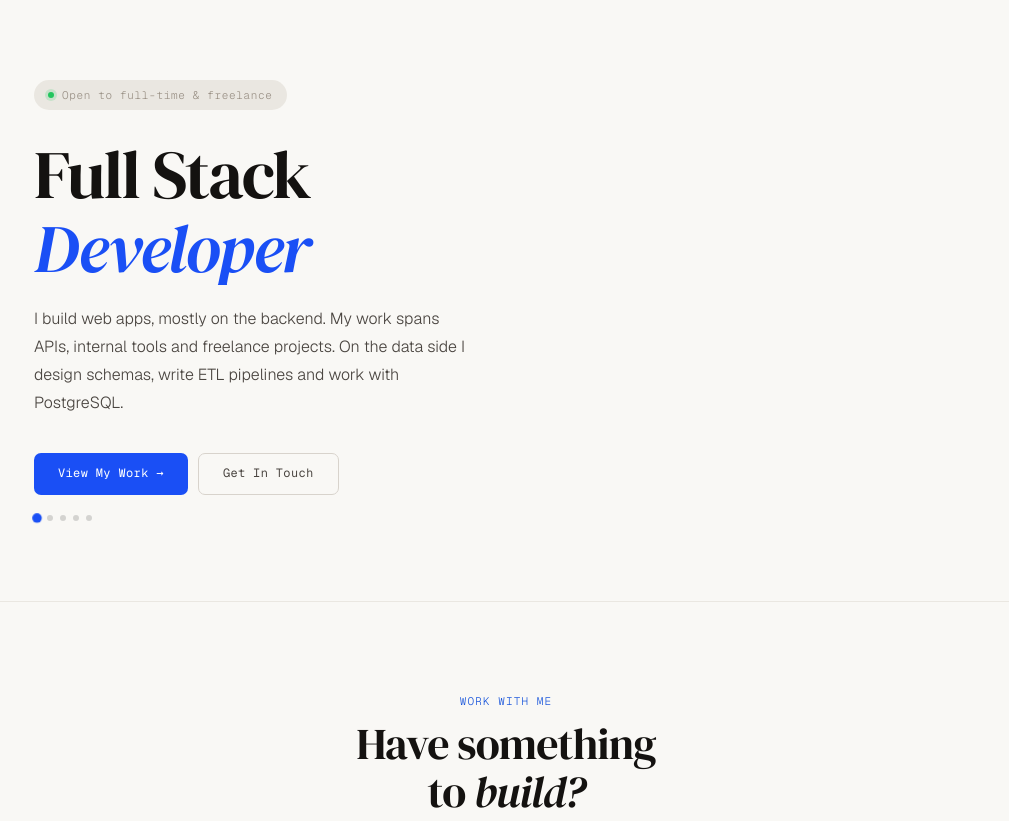
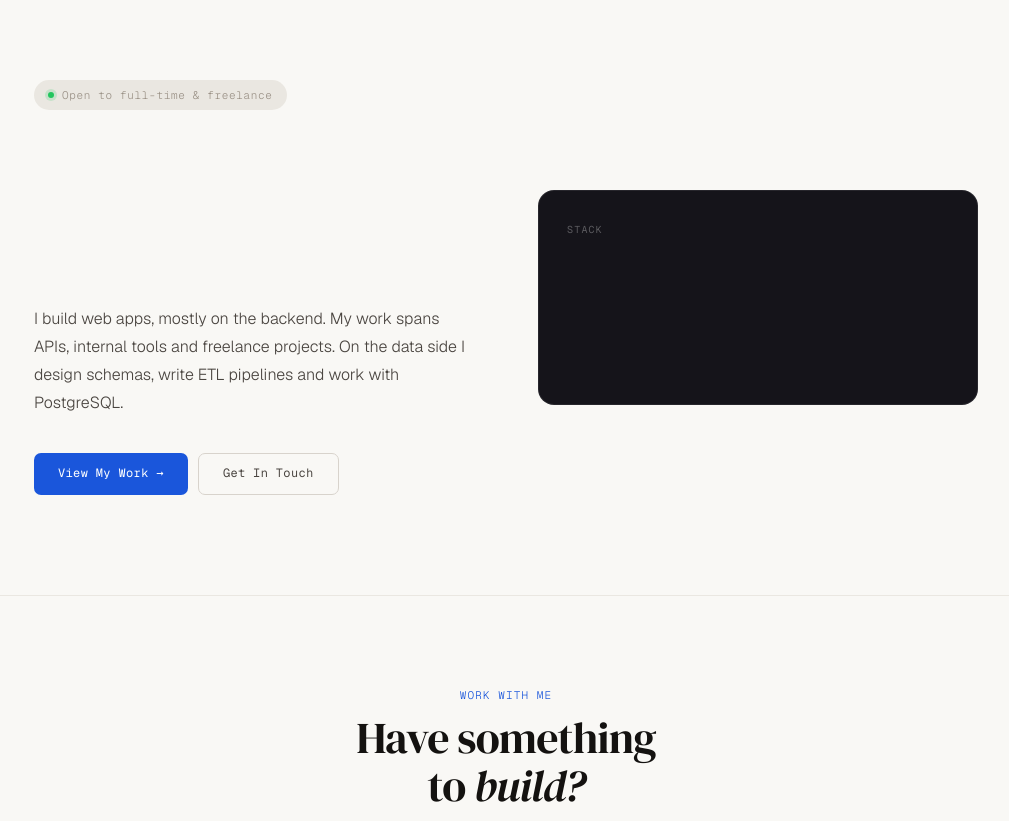
Before and after one commit to KyryloBublii/digital-cv, a Flask app: page / in a window 1280 px wide. Shown: the part 60-881 px from the top of the page, without its empty margins (134-1143 px from the left). Run offline with Flask 3, Linux system fonts and the light colour scheme.

Commit message:
add stack card

```diff
--- a/static/css/custom.css
+++ b/static/css/custom.css
@@ -169,6 +169,81 @@
 .hero-dot.active { transform: scale(1.6); }
 
 #hero-cta { transition: background 0.5s ease; }
+
+/* ═══════════════════════════════════════════════
+   HERO — stack card
+═══════════════════════════════════════════════ */
+.stack-card {
+  background: #15141a;
+  border: 1px solid rgba(255, 255, 255, 0.08);
+  border-radius: var(--radius-lg);
+  overflow: hidden;
+  height: 100%;
+  display: flex;
+  flex-direction: column;
+}
+.stack-card-bar {
+  height: 3px;
+  width: 100%;
+  flex-shrink: 0;
+  transition: background 0.5s ease;
+}
+.stack-card-inner {
+  padding: 28px;
+  flex: 1;
+  display: flex;
+  flex-direction: column;
+  gap: 18px;
+}
+.stack-label {
+  font-family: var(--fm);
+  font-size: 10px;
+  font-weight: 400;
+  letter-spacing: 0.12em;
+  text-transform: uppercase;
+  color: rgba(255, 255, 255, 0.3);
+}
+.stack-chips-wrap {
+  position: relative;
+  flex: 1;
+  min-height: 120px;
+}
+.stack-chips-group {
+  position: absolute;
+  top: 0; left: 0;
+  display: flex;
+  flex-wrap: wrap;
+  gap: 8px;
+  opacity: 0;
+  transform: translateY(12px);
+  transition: opacity 0.4s ease, transform 0.4s ease;
+}
+.stack-chips-group.active {
+  opacity: 1;
+  transform: translateY(0);
+}
+.stack-chips-group.exit {
+  opacity: 0;
+  transform: translateY(-12px);
+  transition: opacity 0.35s ease, transform 0.35s ease;
+}
+.stack-chip {
+  font-family: var(--fm);
+  font-size: 11px;
+  font-weight: 300;
+  letter-spacing: 0.02em;
+  color: rgba(255, 255, 255, 0.45);
+  background: rgba(255, 255, 255, 0.06);
+  border: 1px solid rgba(255, 255, 255, 0.08);
+  padding: 5px 11px;
+  border-radius: 6px;
+}
+.stack-chip.primary {
+  color: rgba(255, 255, 255, 0.88);
+  background: rgba(255, 255, 255, 0.1);
+  border-color: rgba(255, 255, 255, 0.15);
+  font-weight: 400;
+}
 
 /* ═══════════════════════════════════════════════
    HERO
@@ -884,6 +959,7 @@
     padding: 60px 0;
   }
   .hero-right { display: none; }
+  .stack-card { display: none; }
 
   /* Sections */
   .s { padding: 64px 0; }
--- a/templates/index.html
+++ b/templates/index.html
@@ -12,43 +12,27 @@
           <span class="status-dot"></span>
           Open to full-time &amp; freelance
         </div>
-        <div class="hero-title-block" id="hero-title-block">
-          <div class="hero-title-slide active" data-idx="0">
-            <span class="hero-title-line1">Full Stack</span>
-            <em class="hero-title-line2" style="color:#1a4ff5">Developer</em>
-          </div>
-          <div class="hero-title-slide" data-idx="1">
-            <span class="hero-title-line1">Data</span>
-            <em class="hero-title-line2" style="color:#0f6e56">Engineer</em>
-          </div>
-          <div class="hero-title-slide" data-idx="2">
-            <span class="hero-title-line1">Backend</span>
-            <em class="hero-title-line2" style="color:#7f77dd">Developer</em>
-          </div>
-          <div class="hero-title-slide" data-idx="3">
-            <span class="hero-title-line1">Python</span>
-            <em class="hero-title-line2" style="color:#ba7517">Developer</em>
-          </div>
-          <div class="hero-title-slide" data-idx="4">
-            <span class="hero-title-line1">Java</span>
-            <em class="hero-title-line2" style="color:#a32d2d">Developer</em>
-          </div>
-        </div>
+        <div class="hero-title-block" id="hero-title-block"></div>
         <p class="hero-desc">
           I build web apps, mostly on the backend. My work spans APIs, internal tools and freelance projects. On the data side I design schemas, write ETL pipelines and work with PostgreSQL.
         </p>
         <div class="hero-btns">
-          <a href="{{ url_for('projects') }}" class="btn-primary" id="hero-cta" style="background:#1a4ff5">View My Work →</a>
+          <a href="{{ url_for('projects') }}" class="btn-primary" id="hero-cta">View My Work →</a>
           <a href="{{ url_for('contact') }}"  class="btn-ghost">Get In Touch</a>
         </div>
-        <div class="hero-dots" id="hero-dots">
-          <span class="hero-dot active" style="background:#1a4ff5"></span>
-          <span class="hero-dot"></span>
-          <span class="hero-dot"></span>
-          <span class="hero-dot"></span>
-          <span class="hero-dot"></span>
+        <div class="hero-dots" id="hero-dots"></div>
+      </div>
+
+      <div class="hero-right">
+        <div class="stack-card" id="stack-card">
+          <div class="stack-card-bar" id="stack-card-bar"></div>
+          <div class="stack-card-inner">
+            <div class="stack-label">Stack</div>
+            <div class="stack-chips-wrap" id="stack-chips-wrap"></div>
+          </div>
         </div>
       </div>
+
     </div>
   </div>
 </section>
@@ -115,13 +99,54 @@
   </div>
 </section>
 
-<script>
-(function () {
-  const colors = ['#1a4ff5', '#0f6e56', '#7f77dd', '#ba7517', '#a32d2d'];
-  const slides = document.querySelectorAll('#hero-title-block .hero-title-slide');
-  const dots   = document.querySelectorAll('#hero-dots .hero-dot');
-  const cta    = document.getElementById('hero-cta');
-  let current  = 0;
+<script type="module">
+  import { roles } from "{{ url_for('static', filename='js/roles.js') }}";
+
+  // ── Build title slides ────────────────────────────────────────
+  const titleBlock = document.getElementById('hero-title-block');
+  roles.forEach((role, i) => {
+    const slide = document.createElement('div');
+    slide.className = 'hero-title-slide' + (i === 0 ? ' active' : '');
+    slide.dataset.idx = i;
+    slide.innerHTML = `<span class="hero-title-line1">${role.title[0]}</span>
+                       <em class="hero-title-line2" style="color:${role.color}">${role.title[1]}</em>`;
+    titleBlock.appendChild(slide);
+  });
+
+  // ── Build dots ────────────────────────────────────────────────
+  const dotsEl = document.getElementById('hero-dots');
+  roles.forEach((role, i) => {
+    const dot = document.createElement('span');
+    dot.className = 'hero-dot' + (i === 0 ? ' active' : '');
+    dot.style.background = i === 0 ? role.color : 'rgba(0,0,0,0.15)';
+    dotsEl.appendChild(dot);
+  });
+
+  // ── Build chip groups ─────────────────────────────────────────
+  const chipsWrap = document.getElementById('stack-chips-wrap');
+  roles.forEach((role, i) => {
+    const group = document.createElement('div');
+    group.className = 'stack-chips-group' + (i === 0 ? ' active' : '');
+    group.dataset.idx = i;
+    const chips = [
+      ...role.stack.primary.map(t => `<span class="stack-chip primary">${t}</span>`),
+      ...role.stack.secondary.map(t => `<span class="stack-chip">${t}</span>`),
+    ];
+    group.innerHTML = chips.join('');
+    chipsWrap.appendChild(group);
+  });
+
+  // ── Set initial bar + CTA color ───────────────────────────────
+  const bar = document.getElementById('stack-card-bar');
+  const cta = document.getElementById('hero-cta');
+  bar.style.background = roles[0].color;
+  cta.style.background = roles[0].color;
+
+  // ── Rotation ──────────────────────────────────────────────────
+  const slides     = document.querySelectorAll('#hero-title-block .hero-title-slide');
+  const dots       = document.querySelectorAll('#hero-dots .hero-dot');
+  const chipGroups = document.querySelectorAll('#stack-chips-wrap .stack-chips-group');
+  let current      = 0;
 
   function next() {
     slides[current].classList.remove('active');
@@ -132,16 +157,22 @@
     dots[current].classList.remove('active');
     dots[current].style.background = 'rgba(0,0,0,0.15)';
 
-    current = (current + 1) % slides.length;
+    chipGroups[current].classList.remove('active');
+    chipGroups[current].classList.add('exit');
+    const exitingChips = current;
+    setTimeout(() => chipGroups[exitingChips].classList.remove('exit'), 400);
+
+    current = (current + 1) % roles.length;
 
     slides[current].classList.add('active');
     dots[current].classList.add('active');
-    dots[current].style.background = colors[current];
-    cta.style.background = colors[current];
+    dots[current].style.background = roles[current].color;
+    cta.style.background           = roles[current].color;
+    bar.style.background           = roles[current].color;
+    chipGroups[current].classList.add('active');
   }
 
   setInterval(next, 2800);
-})();
 </script>
 
 {% endblock %}
```
